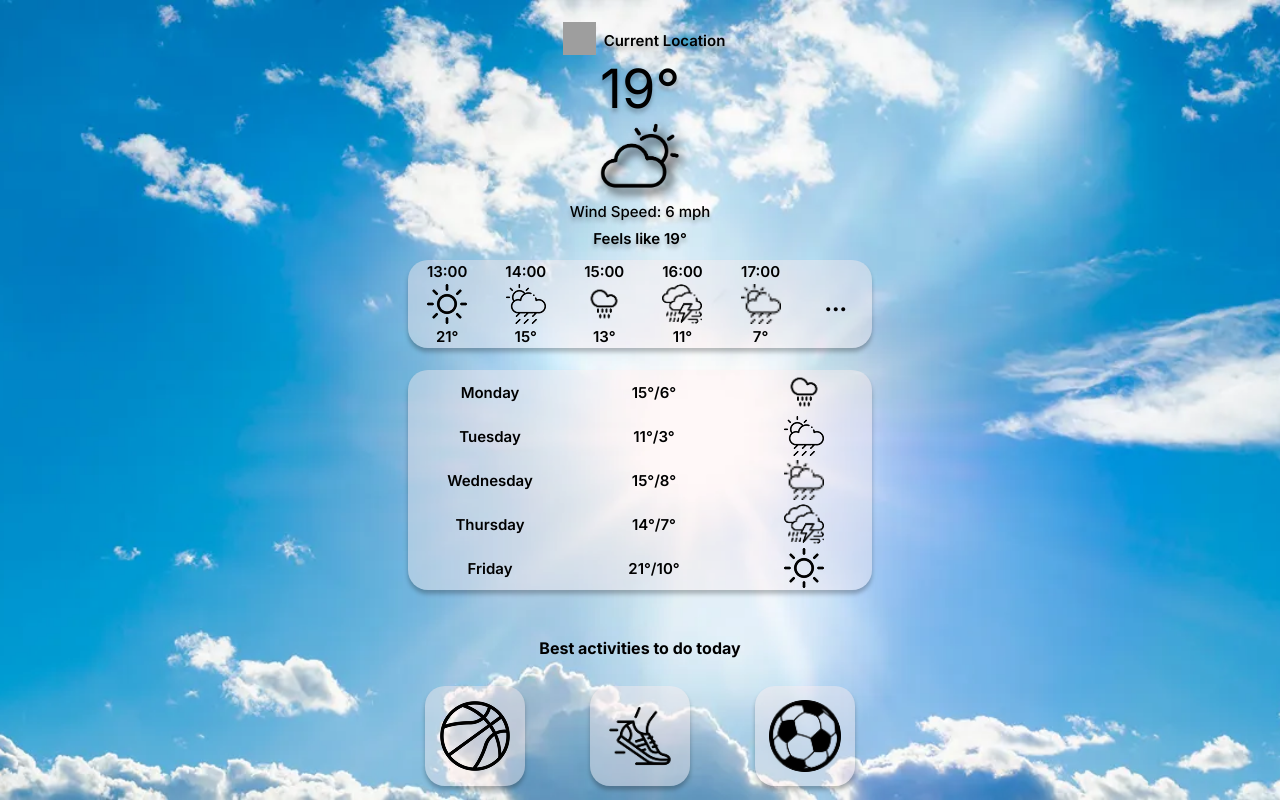
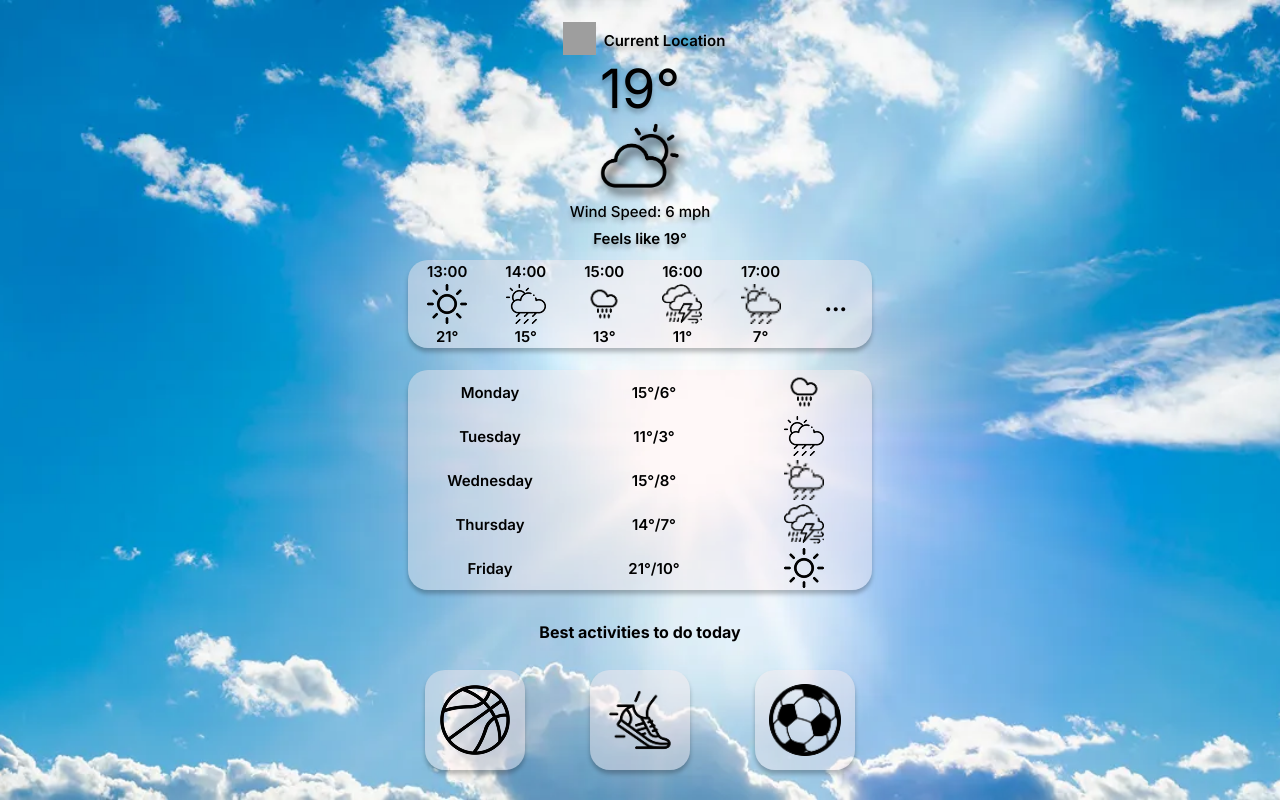
Before and after one commit to Rajpreet0404/Group-8-Weather-App, a React (Create React App) app in the folder gui-react-app/: page / in a window 1280 px wide. Built offline with nearby package versions, Linux system fonts and the light colour scheme; grey boxes are pictures that could not be loaded.

Commit message:
adjust margin for activities box in style.css

```diff
--- a/gui-react-app/src/style.css
+++ b/gui-react-app/src/style.css
@@ -211,6 +211,7 @@
 }
 
 .activitiesBox{
+    margin-top: -2rem;
     grid-area: activities;
     display: flex;
     flex-direction: column;
```
